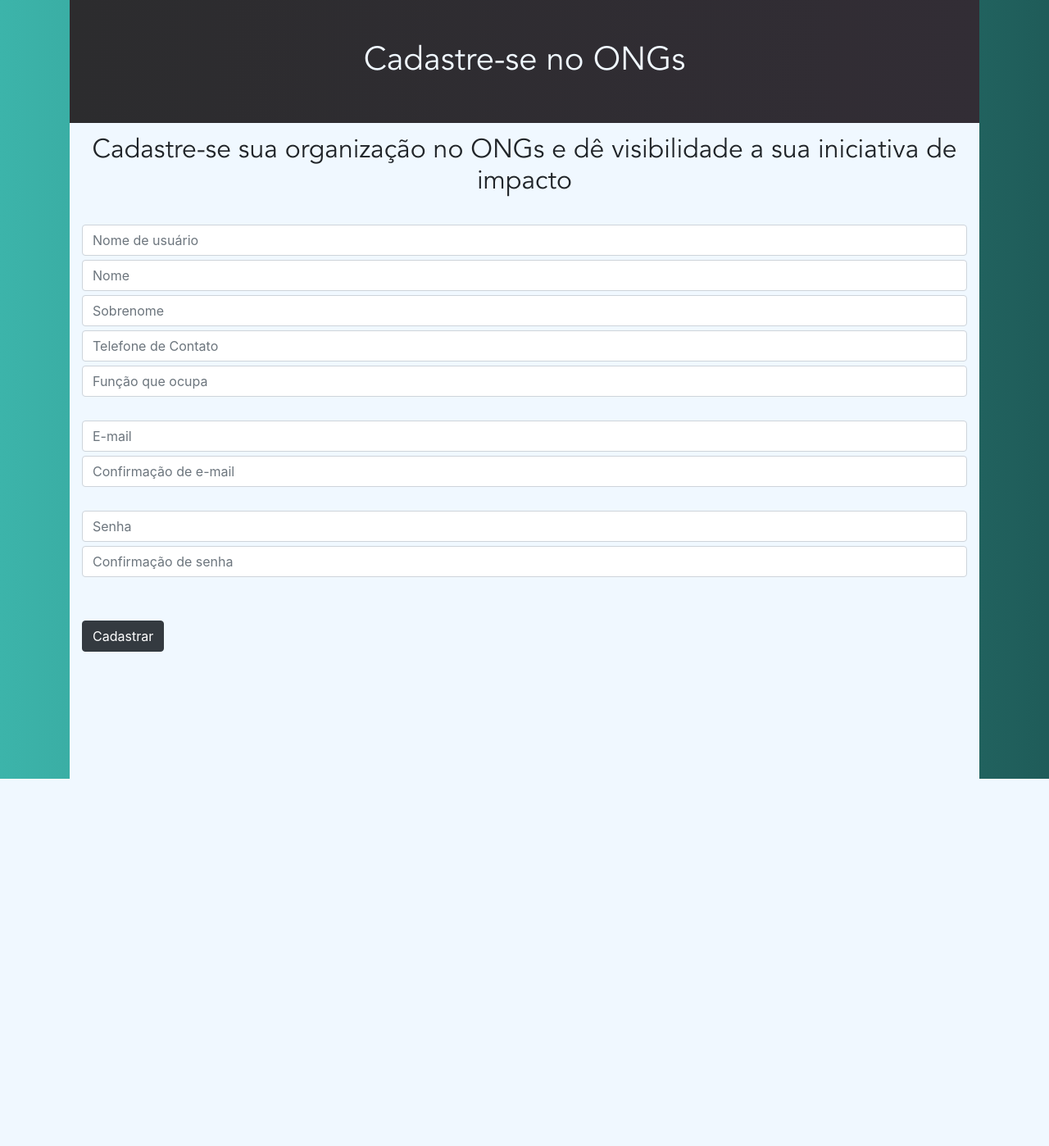
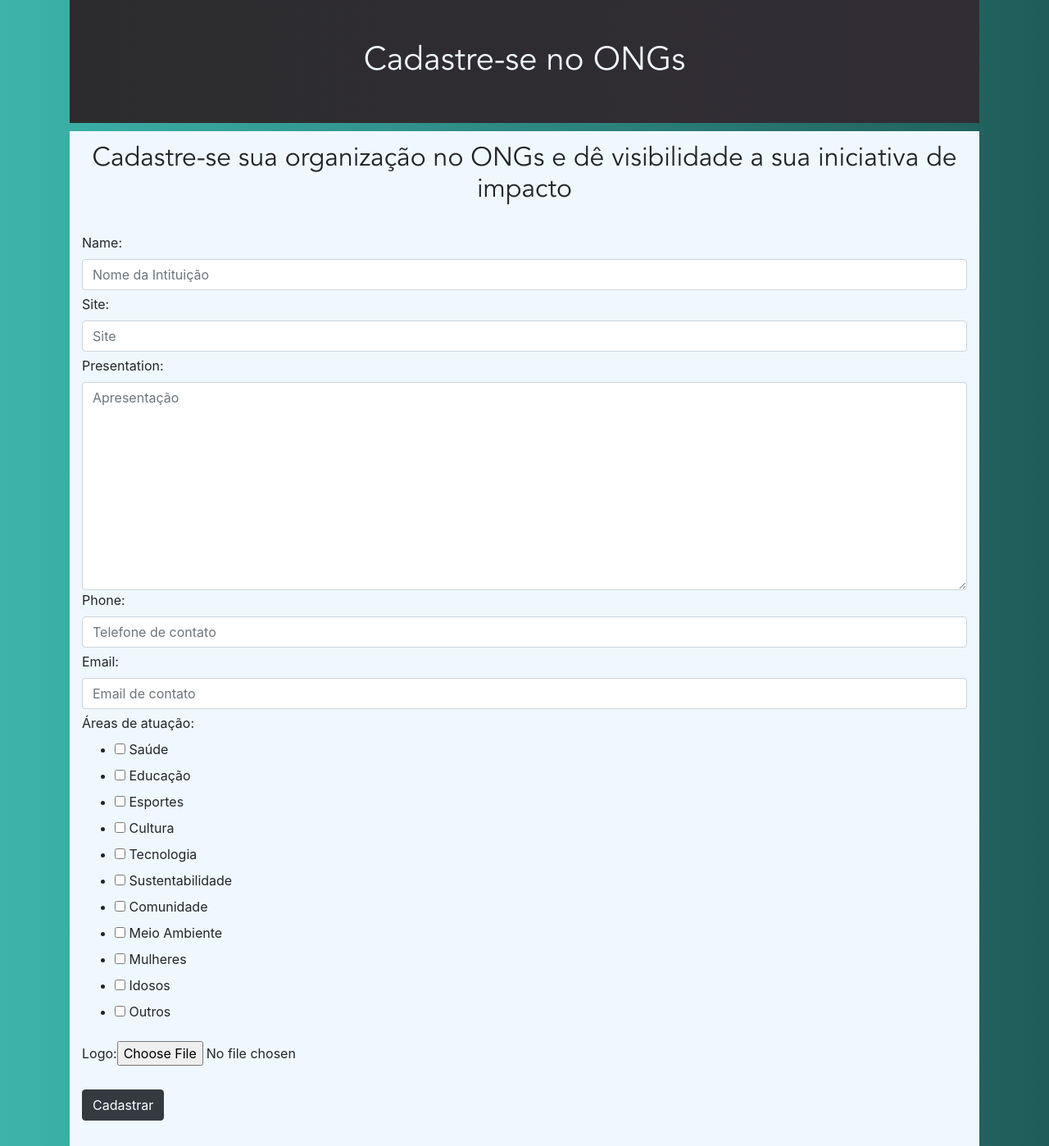
Before and after one commit to GuillViegas/ongs, a Django app: template organizations/templates/organizations/register/register.html in a window 1280 px wide. Shown: the whole page at 82% size. Before the commit the page ends 950 px from the top, so only its background shows below. Run offline with Django 3.2, Linux system fonts and the light colour scheme; the template is opened without the code that fills it, so the values that code supplies are empty; some libraries are stand-ins or nearby versions.

Commit message:
Organization form

```diff
--- /dev/null
+++ b/core/static/js/cookie.js
@@ -0,0 +1,37 @@
+function getCookie(cname) {
+    let name = cname + '=';
+    let ca = document.cookie.split(';');
+    for (let i = 0; i < ca.length; i++) {
+        let c = ca[i];
+        while (c.charAt(0) === ' ') {
+            c = c.substring(1);
+        }
+        if (c.indexOf(name) === 0) {
+            return c.substring(name.length, c.length);
+        }
+    }
+    return null;
+}
+
+function setCookie(name, value, expires_at) {
+    let d = new Date(expires_at);
+    let expires = 'expires=' + d.toUTCString();
+    document.cookie = name + '=' + value + '; ' + expires + '; path=/';
+}
+
+function validationCookie(session) {
+    if (session.active) {
+        let createdAt = new Date(session.startedAt)
+        let now = new Date();
+        let diff = now.getTime() - createdAt.getTime();
+        if ((diff/(1000*60*60*24)) < 1)  {
+            return true
+        }
+    }
+    return false
+}
+
+function clearCookie(name, value){
+    let expires = 'expires=' + new Date().toUTCString();
+    document.cookie = name + '=' + value + '; ' + expires + '; path=/';
+};
--- a/core/templates/core/base.html
+++ b/core/templates/core/base.html
@@ -7,6 +7,7 @@
 
     <script src="{% static 'js/jquery-3.4.1.min.js' %}"></script>
     <script src="{% static 'js/bootstrap.bundle.min.js' %}"></script>
+    <script src="{% static 'js/cookie.js' %}"></script>
 
     {% block head %}{% endblock %}
   </head>
--- /dev/null
+++ b/organizations/forms/organization.py
@@ -0,0 +1,67 @@
+from django import forms
+
+from core.models.organizations import Organization
+
+class OrganizationRegister(forms.Form):
+    name = forms.CharField(
+        max_length=120,
+        required=True,
+        widget=forms.TextInput(
+            attrs={
+                'placeholder': 'Nome da Intituição',
+                'class': 'form-control'
+            }
+        )
+    )
+
+    site = forms.URLField(
+        required=False,
+        widget=forms.URLInput(
+            attrs={
+                'placeholder': 'Site',
+                'class': 'form-control'
+            }
+        )
+    )
+
+    presentation = forms.CharField(
+        max_length=1500,
+        required=False,
+        widget=forms.Textarea(
+            attrs={
+                'placeholder': 'Apresentação',
+                'class': 'form-control'
+            }
+        )
+    )
+
+    phone = forms.CharField(
+        max_length=30,
+        required=True,
+        widget=forms.TextInput(
+            attrs={
+                'placeholder': 'Telefone de contato',
+                'class': 'form-control'
+            }
+        )
+    )
+
+    email = forms.EmailField(
+        required=True,
+        widget=forms.EmailInput(
+            attrs={
+                'placeholder': 'Email de contato',
+                'class': 'form-control'
+            }
+        )
+    )
+
+    action_area = forms.MultipleChoiceField(
+        required=True,
+        label='Áreas de atuação',
+        choices=Organization.ActionArea.choices(),
+        widget=forms.CheckboxSelectMultiple(
+        )
+    )
+
+    logo = forms.ImageField()
--- a/organizations/static/organizations/css/content.css
+++ b/organizations/static/organizations/css/content.css
@@ -2,6 +2,7 @@
     background-image: linear-gradient(to right, #2c2c2e, #322d35);
     height: 150px;
     position: relative;
+    margin-bottom: 10px;
 }
     .container-header h1{
         color: aliceblue;
--- a/organizations/static/organizations/js/register.js
+++ b/organizations/static/organizations/js/register.js
@@ -22,20 +22,30 @@ function validateUserForm(){
 
 (function(){
 
-    $.get('/ongs/organizations/register/user', function(response){
-        $('.container-content').html(response['content_html']);
+    // $.get('/ongs/organizations/register/user', function(response){
+    //     $('.content-body').html(response['content_html']);
 
-        $('button#register-user').click(function(){
-            let errors = validateUserForm();
-            if(Object.keys(errors).length > 0){
-                $('.username-error').html('<p>'+errors['username']+'</p>');
-                $('.email-error').html('<p>'+errors['email']+'</p>');
-                $('.password-error').html('<p>'+errors['password']+'</p>');
-            } else {
-                $.post('/ongs/organizations/register/user', $('#form-user-register').serialize(), function(response){
-                    console.log(response);
-                })
-            }
-        });
+    //     $('button#register-user').click(function(){
+    //         let errors = validateUserForm();
+    //         if(Object.keys(errors).length > 0){
+    //             $('.username-error').html('<p>'+errors['username']+'</p>');
+    //             $('.email-error').html('<p>'+errors['email']+'</p>');
+    //             $('.password-error').html('<p>'+errors['password']+'</p>');
+    //         } else {
+    //             $.post('/ongs/organizations/register/user', $('#form-user-register').serialize(), function(response){
+    //                 if(!response['error']){
+    //                     setCookie('ongs_session', btoa(JSON.stringify(response['session'])), response['session'].expires_at);
+
+    //                     $.get('/ongs/organizations/register/organization', function(response){
+    //                         $('.content-body').html(response['content_html']);
+    //                     })
+    //                 }
+    //             })
+    //         }
+    //     });
+    // })
+
+    $.get('/ongs/organizations/register/organization', function(response){
+        $('.content-body').html(response['content_html']);
     })
 })();
--- a/organizations/templates/organizations/register/organization.html
+++ b/organizations/templates/organizations/register/organization.html
@@ -0,0 +1,8 @@
+<form id="form-user-register" method="POST">
+    {% csrf_token %}
+    <br>
+        {{form}}
+    <br>
+    <br>
+    <button id="register-user" type="button" class="btn btn-dark">Cadastrar</button>
+</form>
--- a/organizations/templates/organizations/register/register.html
+++ b/organizations/templates/organizations/register/register.html
@@ -19,7 +19,12 @@
         </h1>
     </div>
     <div class="container-content">
+        <div class="content-header">
+            <h2>Cadastre-se sua organização no ONGs e dê visibilidade a sua iniciativa de impacto</h2>
+        </div>
+        <div class="content-body">
 
+        </div>
     </div>
 </div>
 {% endblock %}
--- a/organizations/templates/organizations/register/user.html
+++ b/organizations/templates/organizations/register/user.html
@@ -1,4 +1,3 @@
-<h2>Cadastre-se sua organização no ONGs e dê visibilidade a sua iniciativa de impacto</h2>
 <form id="form-user-register" method="POST">
     {% csrf_token %}
     <br>
--- a/organizations/urls.py
+++ b/organizations/urls.py
@@ -5,8 +5,9 @@ app_name = 'organizations'
 urlpatterns = [
     path('login', credentials.login, name='login'),
     path('logout', credentials.logout, name='logout'),
-    path('register', include([
+    path('register/', include([
         path('', credentials.register, name='register'),
-        path('/user', credentials.registerUser, name='register_user'),
+        path('user', credentials.registerUser, name='register_user'),
+        path('organization', credentials.registerOrganization, name='register_organization'),
     ])),
 ]
--- a/organizations/views/credentials.py
+++ b/organizations/views/credentials.py
@@ -5,6 +5,7 @@ from django.http import HttpResponse, JsonResponse
 from django.template import RequestContext
 
 from core.models.employees import Employee, EmployeePassword, EmployeeSession
+from organizations.forms.organization import OrganizationRegister
 
 from lib.encryptation import encrypt, check_pw
 
@@ -40,13 +41,26 @@ def registerUser(request):
 
         pw = EmployeePassword.objects.create(employee=employee, password=encrypt(register_user.get('password')))
 
+        session = EmployeeSession(employee=employee)
+        session.save()
+
+        print(session.get_values())
+
         return JsonResponse({
-            'id': employee.id,
-            'email': employee.email,
-            'first_name': employee.name,
-            'last_name': employee.last_name,
-            'phone': employee.phone
+            'session': session.get_values()['value']
         })
+
+
+def registerOrganization(request):
+    if request.method == "GET":
+        data = {}
+
+        data['content_html'] = render(request, 'organizations/register/organization.html', {
+            'user': request.GET.get(''),
+            'form': OrganizationRegister,
+            }).content.decode("utf-8")
+        return HttpResponse(json.dumps(data), content_type='application/json')
+
 
 
 def register(request):
```
Also changed, not shown: core/models/organizations.py (+4 -4 lines), core/migrations/0004_auto_20190616_1724.py (added), core/migrations/0005_auto_20190617_0108.py (added), core/migrations/0006_auto_20190618_0054.py (added), core/migrations/0007_auto_20190618_0055.py (added), core/migrations/0008_auto_20190618_0115.py (added), core/migrations/0009_auto_20190618_0128.py (added), core/migrations/0010_auto_20190618_0136.py (added), organizations/forms/__init__.py (added).
